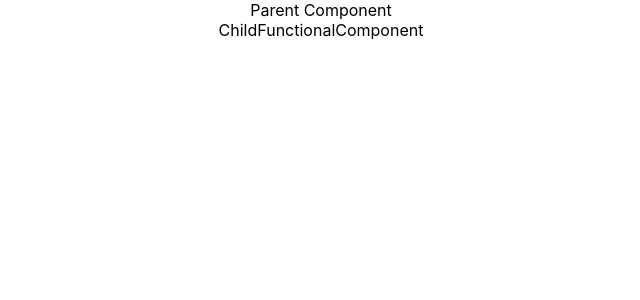
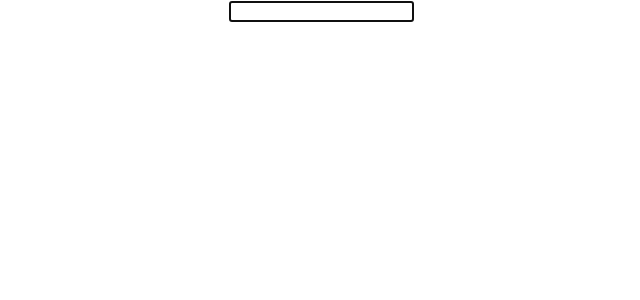
Before and after one commit to Ankur9669/react-important-concepts, a React (Create React App) app: page / in a window 1280 px wide. Shown: the top 300 px of the page, without its empty margins (319-959 px from the left). Built offline with nearby package versions, Linux system fonts and the light colour scheme.

Commit message:
added: refs

```diff
--- a/src/App.js
+++ b/src/App.js
@@ -18,6 +18,7 @@ import LifecycleMethods from "./lifecycleMethods/LifecycleMetods";
 import ParentComponent1 from "./PureComponents/ParentComponent";
 import Purecomponent from './PureComponents/Purecomponent';
 import ParentComponent2 from "./MemoFunctionalComponent/ParentComponent";
+import RefComponent from "./RefsInReact/RefComponent";
 
 //stateless functional component
 function App() {
@@ -46,8 +47,9 @@ function App() {
     <StyledModule/>
     <Form/>
     <LifecycleMethods/>
-    <ParentComponent1/>*/}
-    <ParentComponent2/>
+    <ParentComponent1/>
+    <ParentComponent2/>*/}
+    <RefComponent/>
     </div>
   );
 }
--- /dev/null
+++ b/src/RefsInReact/RefComponent.js
@@ -0,0 +1,46 @@
+import React, { Component } from 'react'
+
+export class RefComponent extends Component
+{
+    //Refs are used to access dom node of react elements and components.
+    constructor(props)
+    {
+        super(props);
+        //First way of creating refs and this is recommended way
+        //this.focusRef = React.createRef();
+
+        //Second way of creating refs
+        //callback refs
+        this.cbRefs = null;
+        this.setcbRefs = (element) => {
+            this.cbRefs = element;
+        }
+    }
+
+    //This method loads after render
+    componentDidMount()
+    {
+        //Method 1. Through this we are focusing on the input element
+        //this.focusRef.current.focus();
+
+        //Method 2. Callback refs
+        if(this.cbRefs != null)
+        {
+            this.cbRefs.focus();
+        }
+    }
+
+    render() {
+        return (
+            <div>
+                {/*<input type="text" ref = {this.focusRef}></input>*/}
+
+                {/*this.setcbRefs implicitly passes the dom node to the function
+                then we can make changes to that dom element*/}
+                {<input type="text" ref = {this.setcbRefs}></input>}
+            </div>
+        )
+    }
+}
+
+export default RefComponent
```
